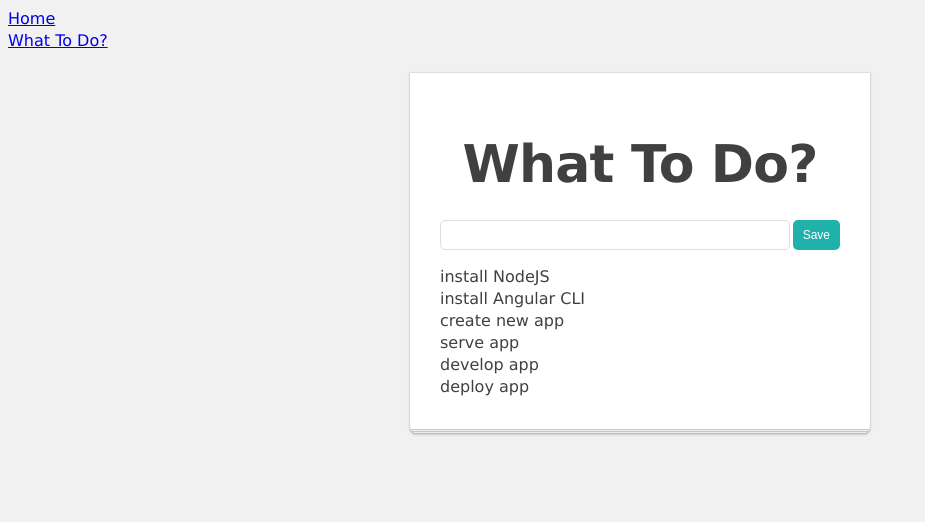
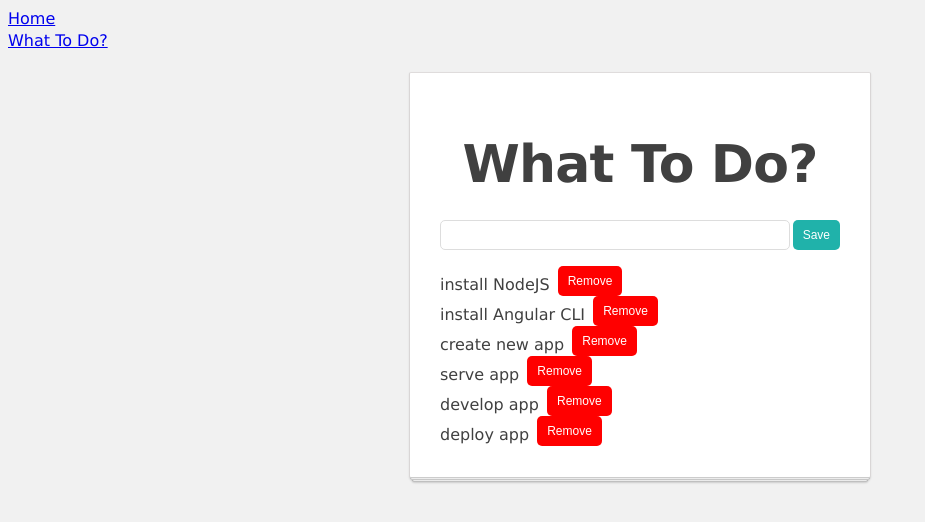
Before and after one commit to mtrijsel/ng-simple-todo, an Angular app: page /todo in a window 1280 px wide. Shown: the top 522 px of the page, without its empty margins (0-925 px from the left). Built offline with nearby package versions, Linux system fonts and the light colour scheme.

Commit message:
5 files modified

```diff
--- a/src/app/todo/todo-item.component.html
+++ b/src/app/todo/todo-item.component.html
@@ -1,3 +1,5 @@
 <div class="todo-item">
   {{item.title}}
+
+  <button class="btn btn-red" (click)="removeItem(item)">Remove</button>
 </div>
--- a/src/app/todo/todo-item.component.ts
+++ b/src/app/todo/todo-item.component.ts
@@ -1,14 +1,19 @@
-import { Component, OnInit, Input } from '@angular/core'
-import { TodoItem } from './todo-item';
+import { Component, OnInit, Input, EventEmitter, Output } from "@angular/core";
+import { TodoItem } from "./todo-item";
 
 @Component({
-  selector: 'app-todo-item',
-  templateUrl: './todo-item.component.html'
+  selector: "app-todo-item",
+  templateUrl: "./todo-item.component.html"
 })
 export class TodoItemComponent implements OnInit {
   @Input() item: TodoItem;
+  @Output() remove: EventEmitter<TodoItem> = new EventEmitter();
 
   constructor() {}
 
   ngOnInit() {}
+
+  removeItem(item: TodoItem) {
+    this.remove.emit(this.item);
+  }
 }
--- a/src/app/todo/todo-list.service.ts
+++ b/src/app/todo/todo-list.service.ts
@@ -39,7 +39,7 @@ export class TodoListService {
     this.saveTodoList();
   }
 
-  deleteTodoItem(item: TodoItem) {
+  removeTodoItem(item: TodoItem) {
     const index = this.todoList.indexOf(item);
     this.todoList.splice(index, 1);
     this.saveTodoList();
--- a/src/app/todo/todo-manager.component.html
+++ b/src/app/todo/todo-manager.component.html
@@ -5,7 +5,10 @@
 
   <ul>
     <li *ngFor="let todoItem of todoList">
-      <app-todo-item [item]="todoItem"></app-todo-item>
+      <app-todo-item
+        [item]="todoItem"
+        (remove)="removeTodoItem($event)"
+      ></app-todo-item>
     </li>
   </ul>
 </div>
--- a/src/app/todo/todo-manager.component.ts
+++ b/src/app/todo/todo-manager.component.ts
@@ -19,4 +19,8 @@ export class TodoManagerComponent implements OnInit {
   addTodoItem(title: string): void {
     this.service.addTodoItem({ title });
   }
+
+  removeTodoItem(item: TodoItem) {
+    this.service.removeTodoItem(item);
+  }
 }
```
